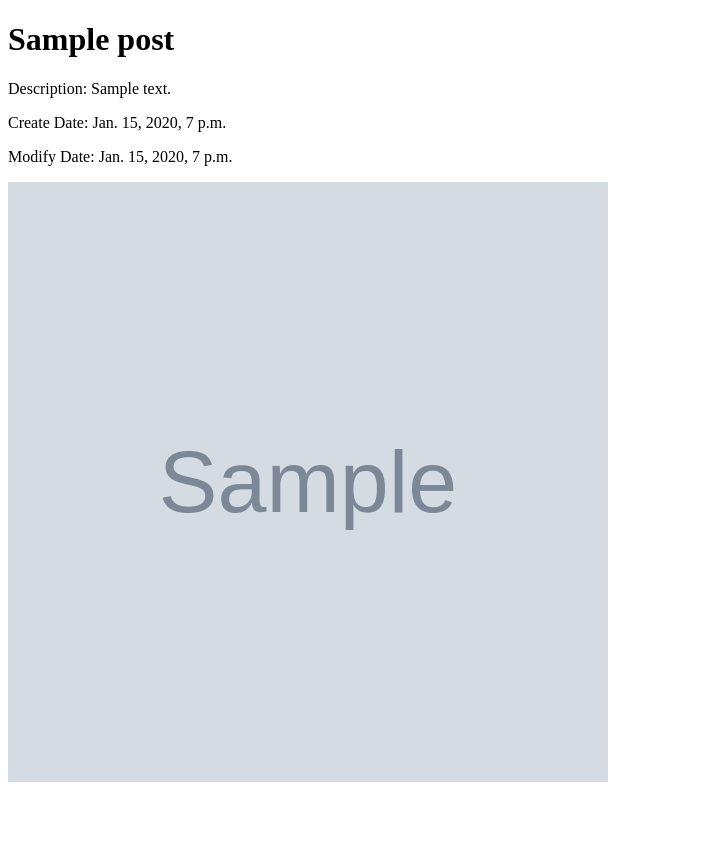
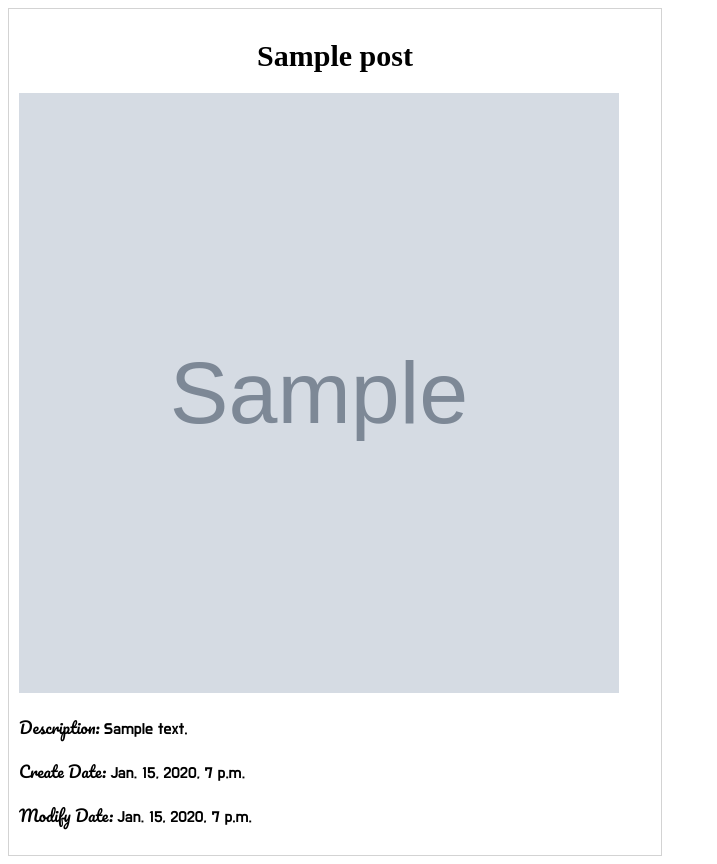
Before and after one commit to hadh93/PY_WEB_VER1, a Django app: page /blog/1/ in a window 1280 px wide. Shown: the whole page, without its empty margins (0-717 px from the left). Before the commit the page ends 782 px from the top, so only its background shows below. Run offline with Django 3.2, Linux system fonts and the light colour scheme; tables that the repository leaves empty hold one stand-in row (values such as "Sample post"); grey boxes marked "Sample" are stand-in pictures; some libraries are stand-ins or nearby versions.

Commit message:
some css updates

```diff
--- a/blog/templates/blog/post_detail.html
+++ b/blog/templates/blog/post_detail.html
@@ -3,6 +3,8 @@
 <head>
     <meta charset="UTF-8">
     <title>Title</title>
+    <link href="https://fonts.googleapis.com/css2?family=Pacifico&display=swap" rel="stylesheet">
+    <link href="https://fonts.googleapis.com/css?family=Do+Hyeon:400" rel="stylesheet">
     <script>
         (function() { // DON'T EDIT BELOW THIS LINE
         var d = document, s = d.createElement('script');
@@ -11,16 +13,40 @@
         (d.head || d.body).appendChild(s);
         })();
     </script>
+    <style>
+    .box{
+        width: 1000px; height:auto;
+        border: 1px solid lightgray;
+        display: inline-block;
+    }
+    p {
+        font-family: 'Do Hyeon', sans-serif;
+    }
+    .blogtitle {
+        font-size: 30px;
+        text-align: center;
+    }
+    .cursive {
+        font-family: 'Pacifico', cursive;
+    }
+    .center {
+        margin: auto;
+        width: 50%;
+        border: 1px solid lightgray;
+        padding: 10px;
+    }
+
+    </style>
 </head>
 <body>
 
-<div id = "content">
-    <h1>{{ object.title }}</h1>
+<div id = "content" class = "box center">
+    <h1 class="blogtitle">{{ object.title }}</h1>
     <div>
-        <p>Description: {{ object.description }}</p>
-        <p>Create Date: {{ object.create_date }}</p>
-        <p>Modify Date: {{ object.modify_date }}</p>
         <img src="{{ object.image.url }}" width="600" height="600">
+        <p><span class = "cursive">Description: </span>{{ object.description }}</p>
+        <p><span class = "cursive">Create Date: </span>{{ object.create_date }}</p>
+        <p><span class = "cursive">Modify Date: </span>{{ object.modify_date }}</p>
         <div id="disqus_thread"></div>
     </div>
 </div>
--- a/bookmark/templates/bookmark/bookmark_list.html
+++ b/bookmark/templates/bookmark/bookmark_list.html
@@ -4,6 +4,7 @@
     <meta charset="UTF-8">
     <title>Title</title>
     <link href="https://fonts.googleapis.com/css2?family=Do+Hyeon&family=Raleway:wght@531&display=swap" rel="stylesheet">
+
     <style>
         #content{
             text-align: center;
```
Also changed, not shown: blog/templates/blog/post_list.html (+23 -5 lines).
